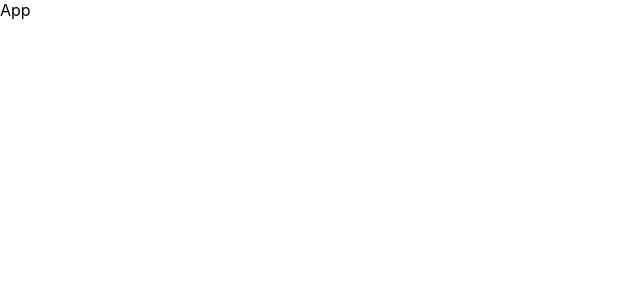
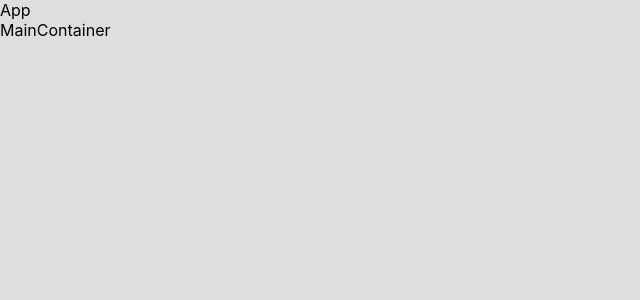
Before and after one commit to Ashfaque-calicut/Live_chat, a React (Create React App) app in the folder client/: page / in a window 1280 px wide. Shown: the top 300 px of the page, without its empty margins (0-640 px from the left). Built offline with nearby package versions, Linux system fonts and the light colour scheme.

Commit message:
create MainContainer

```diff
--- a/client/public/index.html
+++ b/client/public/index.html
@@ -2,7 +2,7 @@
 <html lang="en">
   <head>
     <meta charset="utf-8" />
-    <link rel="icon" href="./live-chat.png" />
+    <link rel="icon" href="./live-chat_16px.png" />
     <meta name="viewport" content="width=device-width, initial-scale=1" />
     <meta name="theme-color" content="#000000" />
     <meta
@@ -24,7 +24,7 @@
       work correctly both with client-side routing and a non-root public URL.
       Learn how to configure a non-root public URL by running `npm run build`.
     -->
-    <title>React App</title>
+    <title>Chat App</title>
   </head>
   <body>
     <noscript>You need to enable JavaScript to run this app.</noscript>
--- /dev/null
+++ b/client/src/App.css
@@ -0,0 +1,8 @@
+*{
+    margin: 0;
+}
+.App
+{
+background-color:#dddedd ;
+min-height: 100vh;
+}
--- a/client/src/App.js
+++ b/client/src/App.js
@@ -1,9 +1,12 @@
 import React from "react";
+import './App.css'
+import MainContainer from "./Components/MainContainer";
 
 function App() {
   return (
     <div className="App">
      App
+     <MainContainer/>
     </div>
   );
 }
--- /dev/null
+++ b/client/src/Components/MainContainer.jsx
@@ -0,0 +1,10 @@
+import React from 'react'
+import'./myStyles.css'
+
+function MainContainer() {
+  return (
+    <div>MainContainer</div>
+  )
+}
+
+export default MainContainer
```
Also changed, not shown: client/src/Components/myStyles.css (added).
